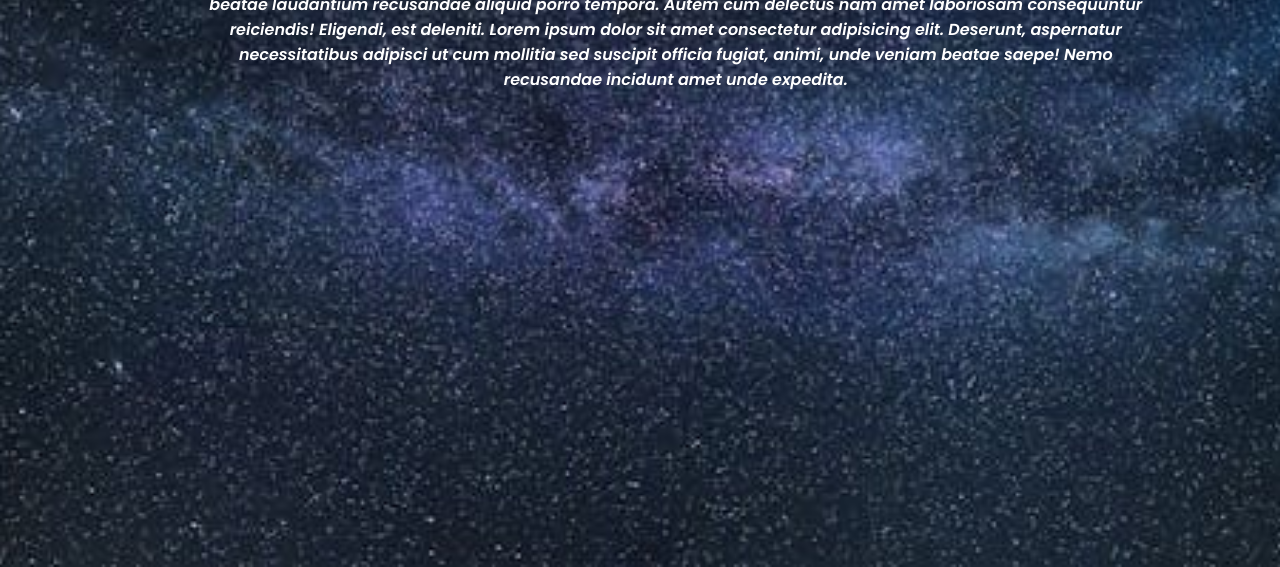
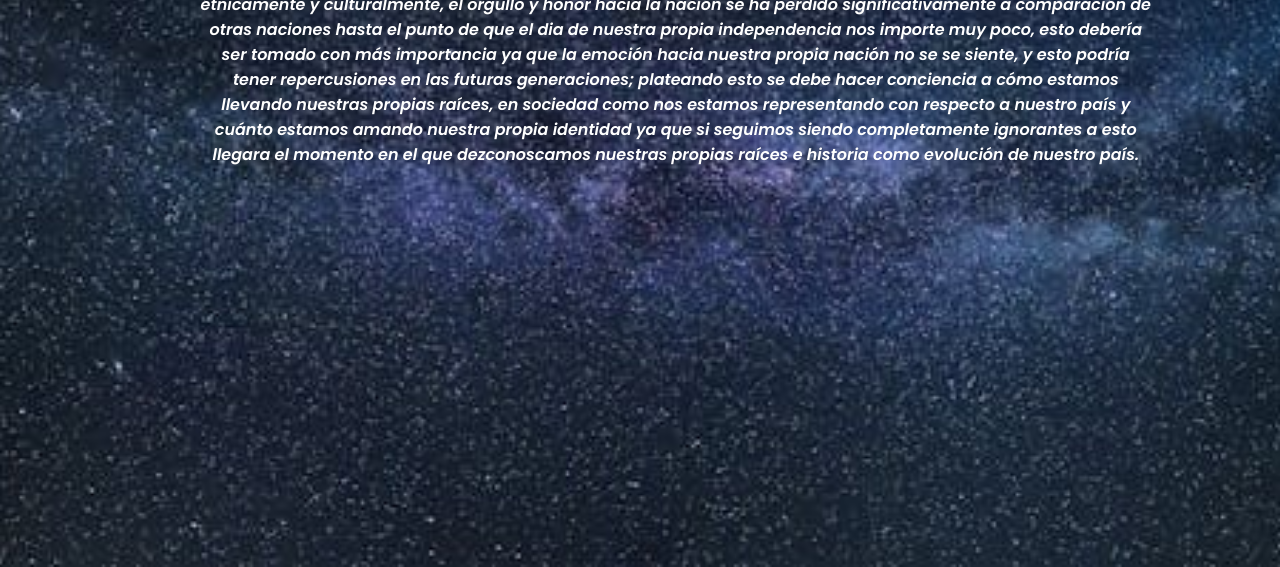
Before and after one commit to toryfk4/pagina-8.4, a plain HTML site: page Sociales2.html in a window 1280 px wide. Shown: the part 233-800 px from the top of the page. Drawn offline with Linux system fonts and the light colour scheme.

Commit message:
Add files via upload

```diff
--- a/Sociales2.html
+++ b/Sociales2.html
@@ -44,7 +44,7 @@
                                     <li><a href="#">periodo tres</a></li>
                                 </ul>
                                 </li>
-                                <li><a href="contacto.html">contacto</a>
+                                <li><a href="Contactos.html">contacto</a>
                                 </li>
 
                             </li>
@@ -56,11 +56,18 @@
     <br>
     <br>
     ASIGNATURA DE SOCIALES
+    <p>La identidad Colombiana se ha ido construyendo a través del tiempo, teniendo una evolución tanto política
+    como económica,social y cultural esto también gracias a las decisiones, costumbres e idealismos plateados en
+    tiempos pasados,aunque algunas de estas cosas que se comenzaron a realizar anteriormente y se sigan realizando,
+    la identidad y el patriotismo por el país ha ido decayendo poco a poco, a pesar de ser un país, diverso y abundante
+    étnicamente y culturalmente, el orgullo y honor hacia la nación se ha perdido significativamente a comparación
+    de otras naciones hasta el punto de que el dia de nuestra propia independencia nos importe muy poco, esto debería
+    ser tomado con más importancia ya que la emoción hacia nuestra propia nación no se se siente, y esto podría tener
+    repercusiones en las futuras generaciones; plateando esto se debe hacer conciencia a cómo estamos llevando
+    nuestras propias raíces, en sociedad como nos estamos representando  con respecto a nuestro país y cuánto estamos amando nuestra
+    propia identidad ya que si seguimos siendo completamente ignorantes a esto llegara el momento en el que dezconoscamos nuestras
+    propias raíces e historia como evolución de nuestro país. </p>
 
-Lorem ipsum dolor sit amet consectetur adipisicing elit. Assumenda similique dolore cumque, at, ab unde possimus porro id blanditiis, officia itaque! Placeat aliquam autem dolore delectus dicta reiciendis quam accusamus!
-Lorem ipsum dolor sit, amet consectetur adipisicing elit. Animi iure fuga commodi. Odit velit delectus labore dolore. Sequi molestias amet velit tenetur possimus est fuga delectus neque quisquam, eaque voluptatum?
-Lorem ipsum dolor sit amet consectetur adipisicing elit. Minima perspiciatis nihil commodi hic beatae laudantium recusandae aliquid porro tempora. Autem cum delectus nam amet laboriosam consequuntur reiciendis! Eligendi, est deleniti.
-    Lorem ipsum dolor sit amet consectetur adipisicing elit. Deserunt, aspernatur necessitatibus adipisci ut cum mollitia sed suscipit officia fugiat, animi, unde veniam beatae saepe! Nemo recusandae incidunt amet unde expedita.
 </center>
 
 </body>
```
Also changed, not shown: Contactos.html (+4 -7 lines), Ingles.html (+1 -1 lines), index.html (+1 -1 lines), sociales.html (+1 -1 lines), tecnologia2.html (+1 -1 lines).
